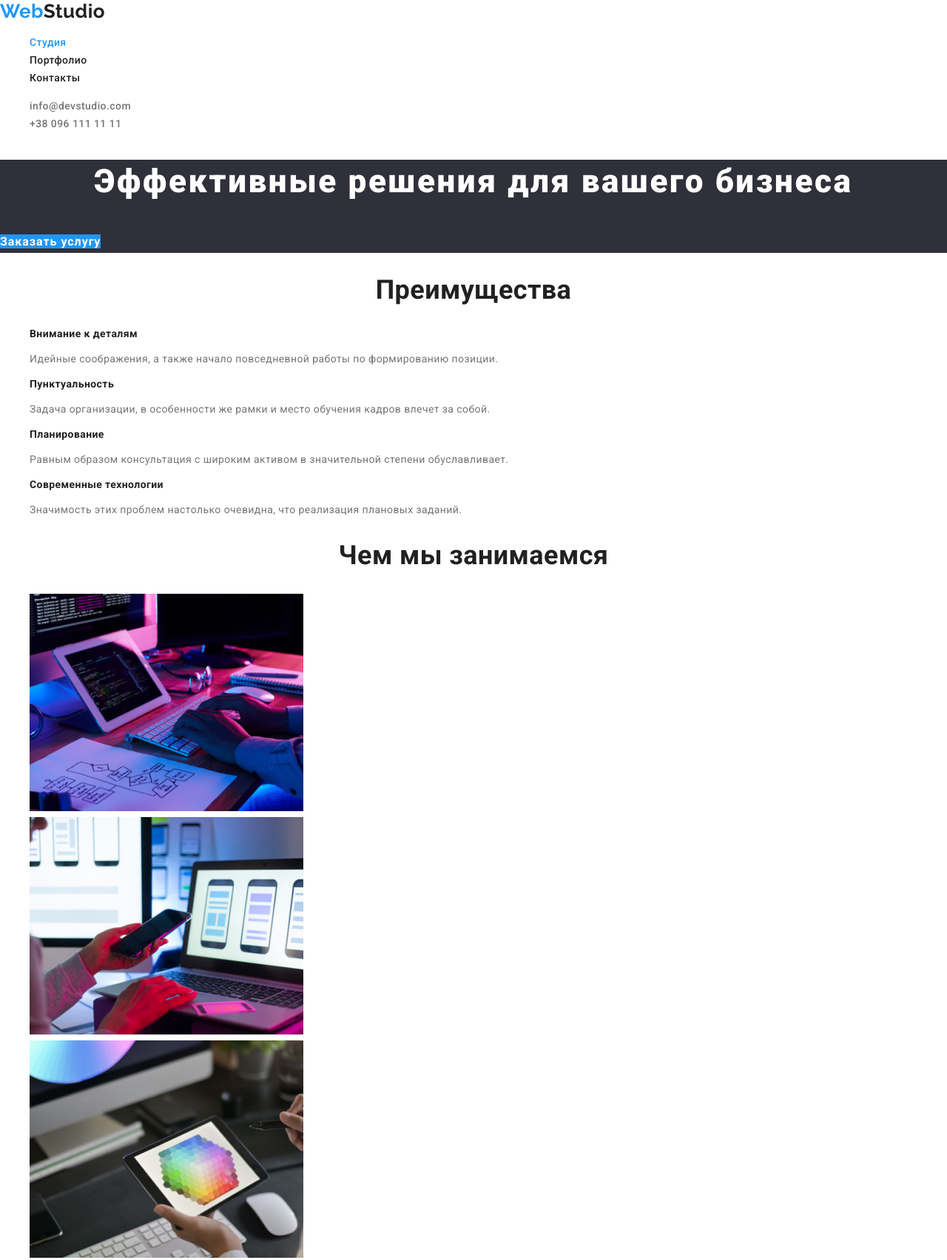
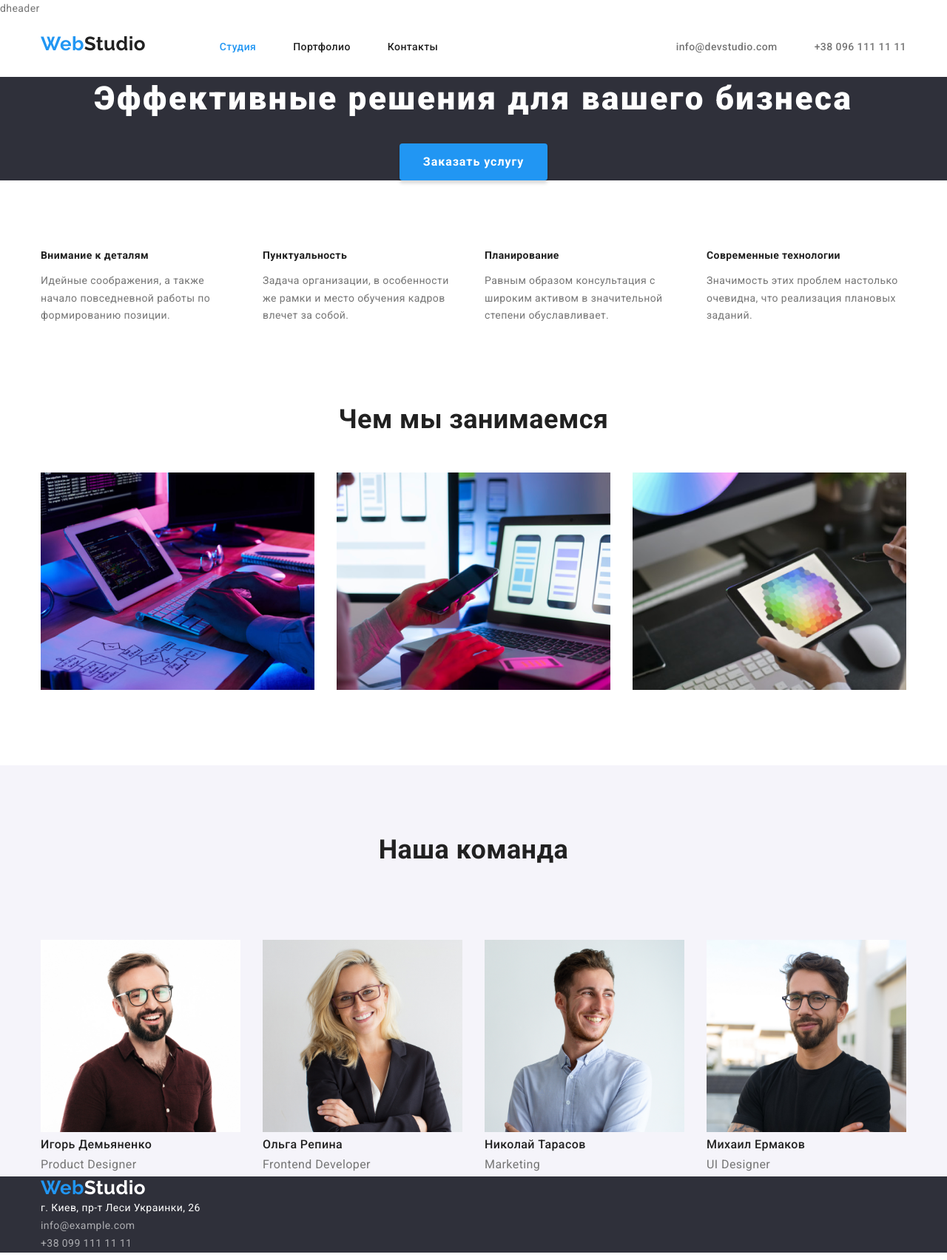
Before and after one commit to viacheslavkrupnov/goit-markup-hw-03, a plain HTML site: page index.html in a window 1280 px wide. Shown: the top 1704 px of the page at 74% size. Drawn offline with nearby package versions, Linux system fonts and the light colour scheme.

Commit message:
добавил стили для геометрии и позиционирования

```diff
--- a/css/styles.css
+++ b/css/styles.css
@@ -13,7 +13,18 @@
   --dark-bg-color: #2f303a;
 }
 
+html {
+  box-sizing: border-box;
+}
+
+*,
+*::before,
+*::after {
+  box-sizing: inherit;
+}
+
 body {
+  margin: 0;
   background-color: var(--primary-white-color);
   color: var(--primary-text-color);
   font-family: 'Roboto', sans-serif;
@@ -22,8 +33,20 @@ body {
   letter-spacing: 0.03em;
 }
 
+/* Утилиты */
+
 .list {
   list-style: none;
+  padding: 0;
+  margin: 0;
+}
+
+.container {
+  margin-left: auto;
+  margin-right: auto;
+  width: 1200px;
+  padding-left: 15px;
+  padding-right: 15px;
 }
 
 /* Logo */
@@ -42,11 +65,47 @@ body {
 
 .logo-footer {
   color: var(--primary-white-color);
+  padding-top: 60px;
+  padding-bottom: 20px;
+}
+
+/* Page header */
+
+.page-header {
+  background-color: var(--primary-white-color);
+}
+
+/* Main nav */
+
+.page-header .container {
+  display: flex;
+  align-items: center;
+  justify-content: space-around;
 }
 
 /* Site-nav */
 
+.site-nav {
+  display: inline-flex;
+  margin-left: 93px;
+}
+
+.site-nav .item {
+}
+
+.site-nav .item + .item {
+  margin-left: 50px;
+}
+
+/* .site-nav .item:not(:last-child) {
+  margin-right: 50px;
+} */
+
 .site-nav .link {
+  display: block;
+  padding-top: 32px;
+  padding-bottom: 32px;
+
   color: var(--title-text-color);
   font-weight: 500;
   line-height: 1.14;
@@ -76,34 +135,83 @@ body {
   color: var(--accent-color);
 }
 
+.contacts {
+  display: flex;
+  margin-left: auto;
+}
+
+.contacts .item + .item {
+  margin-left: 50px;
+}
+
 /* Hero */
 
 .hero {
   background-color: var(--dark-bg-color);
+  text-align: center;
+  margin-bottom: 94px;
 }
 
 .hero-title {
+  margin-top: 0;
+  margin-bottom: 30px;
   color: var(--primary-white-color);
   font-weight: 900;
   font-size: 44px;
   line-height: 1.36;
-  text-align: center;
   letter-spacing: 0.06em;
 }
 
 /* Section */
 
+.section {
+  padding-bottom: 94px;
+}
+
+.section.no-padding {
+  padding-top: 0;
+  padding-bottom: 0;
+  background-color: var(--secondary-bg-color);
+}
+
 .section-title {
+  margin-top: 0;
+  margin-bottom: 50px;
+  text-align: center;
   color: var(--title-text-color);
   font-weight: 700;
   font-size: 36px;
   line-height: 1.16;
+}
+
+.section-title.team {
   text-align: center;
+  padding-top: 94px;
+  padding-bottom: 50px;
+}
+
+.hidden {
+  display: none;
 }
 
 /* Features */
 
+.feature-list {
+  display: flex;
+}
+
+.feature-item {
+  width: 270px;
+  margin-right: 30px;
+}
+
+.feature-item:nth-child(4n) {
+  margin-right: 0;
+}
+
 .feature-list .title {
+  margin-top: 0;
+  margin-bottom: 10px;
   color: var(--title-text-color);
   font-weight: 700;
   font-size: 14px;
@@ -114,23 +222,50 @@ body {
   font-weight: 400;
 }
 
+/* Work list */
+
+.work-list {
+  display: flex;
+  flex-wrap: wrap;
+}
+
+.work-item {
+  width: 370px;
+  margin-right: 30px;
+}
+
+.work-item:nth-child(3n) {
+  margin-right: 0;
+}
+
 /* Team */
+
+.team-list {
+  display: flex;
+  flex-wrap: wrap;
+}
+
+.team-item {
+  width: 270px;
+  margin-right: 30px;
+}
+
+.team-item:nth-child(4n) {
+  margin-right: 0;
+}
 
 .team-list .title {
   color: var(--title-text-color);
   font-weight: 500;
   font-size: 16px;
   line-height: 1.19px;
+  padding-bottom: 10px;
 }
 
 .team-list .profession {
   font-weight: 400;
   font-size: 16px;
   line-height: 1.19px;
-}
-
-.team {
-  background-color: var(--secondary-bg-color);
 }
 
 /* Button */
@@ -143,6 +278,12 @@ body {
   line-height: 1.87;
   letter-spacing: 0.06em;
   text-decoration: none;
+  box-shadow: 0px 4px 4px rgba(0, 0, 0, 0.15);
+
+  display: inline-block;
+  padding: 10px 32px;
+  border-radius: 4px;
+  min-width: 200px;
 }
 
 .button.primary {
@@ -166,7 +307,7 @@ footer {
   letter-spacing: 0.03em;
 }
 
-.contacts .footer-link {
+.contacts-footer .footer-link {
   color: rgba(255, 255, 255, 0.6);
   text-decoration: none;
   font-family: Roboto;
@@ -185,6 +326,11 @@ footer {
   font-weight: 500;
   font-size: 16px;
   line-height: 1.63;
+
+  display: inline-block;
+  border-radius: 4px;
+  padding: 6px 22px;
+  border: 1px solid transparent;
 }
 
 .filter.primary {
@@ -197,6 +343,40 @@ footer {
   background-color: var(--secondary-bg-color);
 }
 
+.portfolio {
+  display: flex;
+  flex-wrap: wrap;
+  justify-content: center;
+}
+
+.portfolio .btn + .btn {
+  margin-left: 8px;
+}
+
+.btn {
+  margin-top: 94px;
+  margin-bottom: 50px;
+}
+
+.works {
+  display: flex;
+  flex-wrap: wrap;
+}
+
+.works-element {
+  width: 370px;
+  margin-right: 30px;
+  margin-bottom: 30px;
+}
+
+.works-element:nth-child(3n) {
+  margin-right: 0;
+}
+
+.works-element:nth-last-child(-n + 3) {
+  margin-bottom: 0;
+}
+
 .works .projects {
   color: var(--title-text-color);
   font-weight: 700;
@@ -206,7 +386,12 @@ footer {
 }
 
 .works .projects-title {
+  color: var(--primary-text-color);
   font-weight: 400;
   font-size: 16px;
   line-height: 1.87;
 }
+
+.works .link {
+  text-decoration: none;
+}
--- a/index.html
+++ b/index.html
@@ -1,12 +1,6 @@
-<!DOCTYPE html>
+dheader<!DOCTYPE html>
 <html lang="ru">
   <head>
-    <link
-      rel="stylesheet"
-      href="https://cdnjs.cloudflare.com/ajax/libs/modern-normalize/1.0.0/modern-normalize.css"
-      integrity="sha512-Zx6MlUMKSVJoQ+83OwhdILe8cSEsCzfqThJd7J/VA2UrK6Ctj85p+xzqfyuNXE5B1k25uUdmJ2OzItbBy9GHAQ=="
-      crossorigin="anonymous"
-    />
     <meta charset="UTF-8" />
     <meta name="viewport" content="width=device-width, initial-scale=1.0" />
     <title>Document</title>
@@ -15,32 +9,46 @@
       href="https://fonts.googleapis.com/css2?family=Raleway:wght@700&family=Roboto:wght@400;500;700;900&display=swap"
       rel="stylesheet"
     />
+    <link
+      rel="stylesheet"
+      href="https://cdnjs.cloudflare.com/ajax/libs/modern-normalize/1.0.0/modern-normalize.min.css"
+      integrity="sha512-ISS7cAi1PEhQ8jnbJpJZMd29NlhNj4AWYyLOSp2CE/CsHxTCu+r+t0D2yoJudVrd0/8fTVPUVDzY5Tvli75u/g=="
+      crossorigin="anonymous"
+    />
     <link rel="stylesheet" href="./css/styles.css" />
   </head>
   <body>
     <!--Шапка сайта-->
-    <header>
+
+    <header class="page-header">
+      <div class="container">
         <nav>
           <a href="./index.html" class="logo"
             >Web<span class="logo-header">Studio</span>
           </a>
 
           <ul class="site-nav list">
-          <li><a href="" class="link current">Студия</a></li>
-          <li><a href="./portfolio.html" class="link">Портфолио</a></li>
-          <li><a href="" class="link">Контакты</a></li>
+            <li class="item"><a href="" class="link current">Студия</a></li>
+            <li class="item">
+              <a href="./portfolio.html" class="link">Портфолио</a>
+            </li>
+            <li class="item"><a href="" class="link">Контакты</a></li>
           </ul>
         </nav>
 
         <ul class="contacts list">
-        <li>
+          <li class="item">
             <a href="mailto:info@devstudio.com" class="link"
               >info@devstudio.com</a
             >
           </li>
-        <li><a href="tel:380961111111" class="link">+38 096 111 11 11</a></li>
+          <li class="item">
+            <a href="tel:380961111111" class="link">+38 096 111 11 11</a>
+          </li>
         </ul>
+      </div>
     </header>
+
     <main>
       <!-- Герой -->
       <section class="hero">
@@ -49,30 +57,31 @@
       </section>
       <!-- Преимущества -->
       <section class="section">
-        <h2 class="section-title">Преимущества</h2>
+        <div class="container">
+          <h2 class="section-title hidden">Преимущества</h2>
           <ul class="feature-list list">
-          <li>
+            <li class="feature-item">
               <h3 class="title">Внимание к деталям</h3>
               <p class="text">
                 Идейные соображения, а также начало повседневной работы по
                 формированию позиции.
               </p>
             </li>
-          <li>
+            <li class="feature-item">
               <h3 class="title">Пунктуальность</h3>
               <p>
-              Задача организации, в особенности же рамки и место обучения кадров
-              влечет за собой.
+                Задача организации, в особенности же рамки и место обучения
+                кадров влечет за собой.
               </p>
             </li>
-          <li>
+            <li class="feature-item">
               <h3 class="title">Планирование</h3>
               <p>
                 Равным образом консультация с широким активом в значительной
                 степени обуславливает.
               </p>
             </li>
-          <li>
+            <li class="feature-item">
               <h3 class="title">Современные технологии</h3>
               <p>
                 Значимость этих проблем настолько очевидна, что реализация
@@ -80,12 +89,14 @@
               </p>
             </li>
           </ul>
+        </div>
       </section>
       <!-- Чем мы занимаемся -->
       <section class="section">
-        <h2 class="section-title">Чем мы занимаемся</h2>
+        <div class="container">
+          <h2 class="section-title centered">Чем мы занимаемся</h2>
           <ul class="work-list list">
-          <li>
+            <li class="work-item">
               <img
                 src="./images/placeholder1.png"
                 alt="Програмист за рабочим столом"
@@ -93,7 +104,7 @@
                 height="294"
               />
             </li>
-          <li>
+            <li class="work-item">
               <img
                 src="./images/placeholder2.png"
                 alt="Разработка мобильного приложения"
@@ -101,7 +112,7 @@
                 height="294"
               />
             </li>
-          <li>
+            <li class="work-item">
               <img
                 src="./images/placeholder3.png"
                 alt="Веб дизайнер работает с планшетом"
@@ -110,12 +121,14 @@
               />
             </li>
           </ul>
+        </div>
       </section>
       <!-- Наша команда -->
-      <section class="section team">
-        <h2 class="section-title">Наша команда</h2>
+      <section class="section no-padding">
+        <div class="container">
+          <h2 class="section-title team">Наша команда</h2>
           <ul class="team-list list">
-          <li>
+            <li class="team-item">
               <img
                 src="./images/photo1.jpg"
                 alt="Фото Игоря Демьяненко"
@@ -125,7 +138,7 @@
               <h3 class="title">Игорь Демьяненко</h3>
               <p class="profession">Product Designer</p>
             </li>
-          <li>
+            <li class="team-item">
               <img
                 src="./images/photo2.jpg"
                 alt="Фото Ольги Репиной"
@@ -135,7 +148,7 @@
               <h3 class="title">Ольга Репина</h3>
               <p class="profession">Frontend Developer</p>
             </li>
-          <li>
+            <li class="team-item">
               <img
                 src="./images/photo3.jpg"
                 alt="Фото Николая Тарасова"
@@ -145,7 +158,7 @@
               <h3 class="title">Николай Тарасов</h3>
               <p class="profession">Marketing</p>
             </li>
-          <li>
+            <li class="team-item">
               <img
                 src="./images/photo4.jpg"
                 alt="Фото Миаила Ермакова"
@@ -156,15 +169,17 @@
               <p class="profession">UI Designer</p>
             </li>
           </ul>
+        </div>
       </section>
     </main>
     <!-- Футер -->
-    <footer>
+    <footer class="page-footer">
+      <div class="container">
         <a href="./index.html" class="logo"
           >Web<span class="logo-footer">Studio</span>
         </a>
         <address class="address-text">г. Киев, пр-т Леси Украинки, 26</address>
-      <ul class="contacts list">
+        <ul class="contacts-footer list">
           <li>
             <a href="mailto:info@example.com" class="footer-link"
               >info@example.com</a
@@ -174,6 +189,7 @@
             <a href="tel:380991111111" class="footer-link">+38 099 111 11 11</a>
           </li>
         </ul>
+      </div>
     </footer>
   </body>
 </html>
```
Also changed, not shown: portfolio.html (+54 -40 lines). Lines whose indentation alone changed are shown as unchanged.
